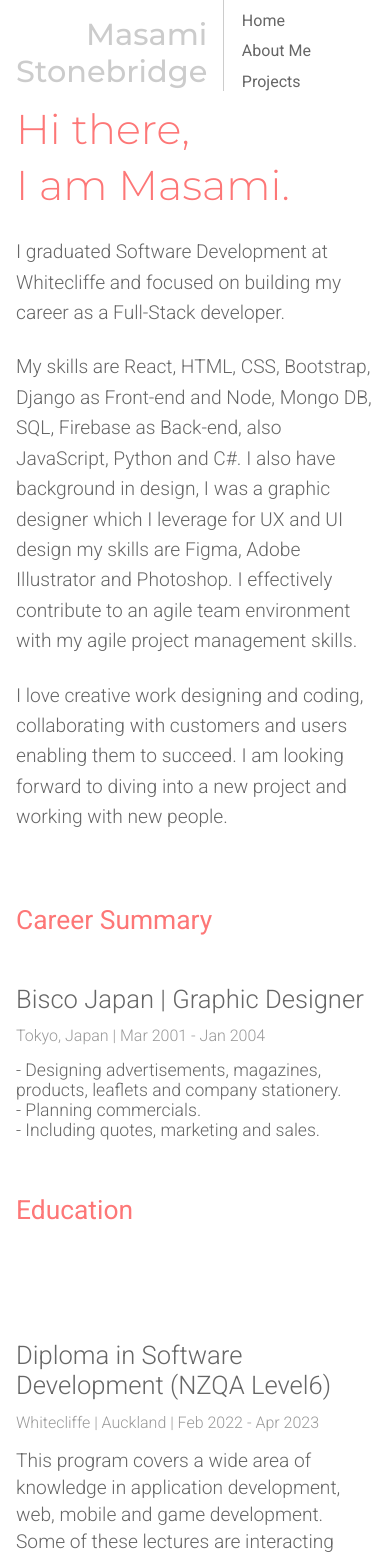
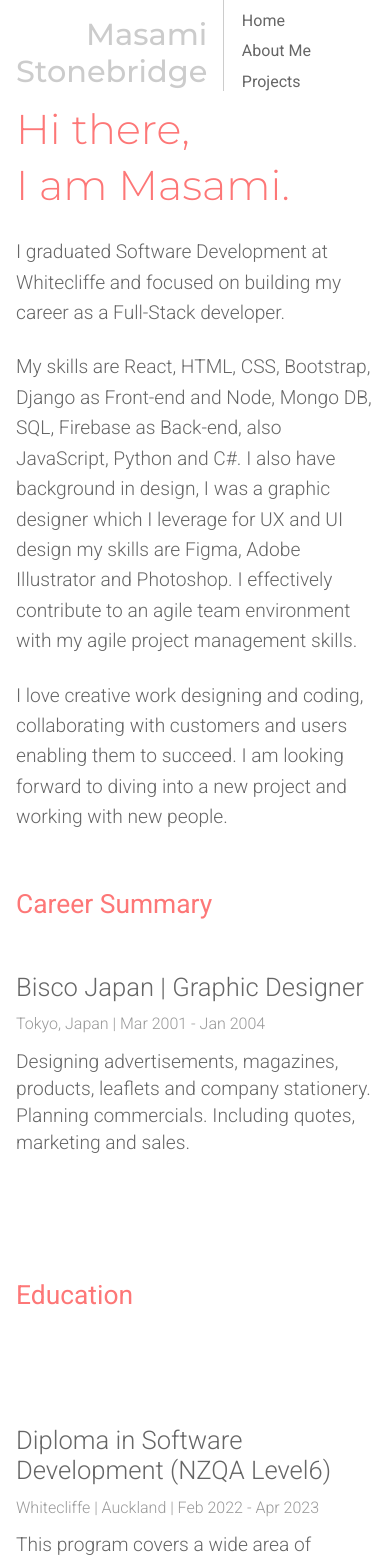
Before and after one commit to Masamist/Portfolio, a React (Create React App) app: page /about in a window 390 px wide. Shown: the top 1558 px of the page. Built offline with nearby package versions, Linux system fonts and the light colour scheme.

Commit message:
about page spacing

```diff
--- a/src/pages/About.css
+++ b/src/pages/About.css
@@ -8,7 +8,7 @@
 }
 .about-container {
   width: 47rem;
-  padding-bottom: 2rem;
+  padding-bottom: 2.5rem;
 }
 
 .about-top-title {
@@ -28,7 +28,7 @@
 @media (max-width: 1200px) {
   .about-top {
     width: 100%;
-    padding: 4rem 5rem;
+    padding: 4rem 5rem 2rem 5rem;
   }
   .about-top-txt {
     font-size: 1.4rem;
@@ -38,6 +38,9 @@
 @media (max-width: 900px) {
   .about-top {
     padding: 3rem 3rem;
+  }
+  .about-container {
+    padding-bottom: 1rem;
   }
   .about-top-title {
     font-size: 3.8rem;
@@ -82,7 +85,7 @@
 }
 .about-ex-container {
   width: 47rem;
-  padding: 5rem 0;
+  padding: 2rem 0;
   display: flex;
   flex-direction: row;
   gap: 4%;
--- a/src/pages/About.js
+++ b/src/pages/About.js
@@ -48,17 +48,10 @@ function Experience() {
           <div>
             <h3 className='about-ex-title'>Bisco Japan | Graphic Designer</h3>
             <p className='about-ex-year-info'>Tokyo, Japan | Mar 2001 - Jan 2004</p>
-            <ul>
-              <li>
-                - Designing advertisements, magazines, products, leaflets and company stationery.
-              </li>
-              <li>
-                - Planning commercials.
-              </li>
-              <li>
-                - Including quotes, marketing and sales.
-              </li>
-            </ul>
+            <p className='about-ex-txt'>
+              Designing advertisements, magazines, products, leaflets and company stationery.
+              Planning commercials. Including quotes, marketing and sales.
+            </p>
           </div>
         </div>
         <div className='about-ex-container'>
```
